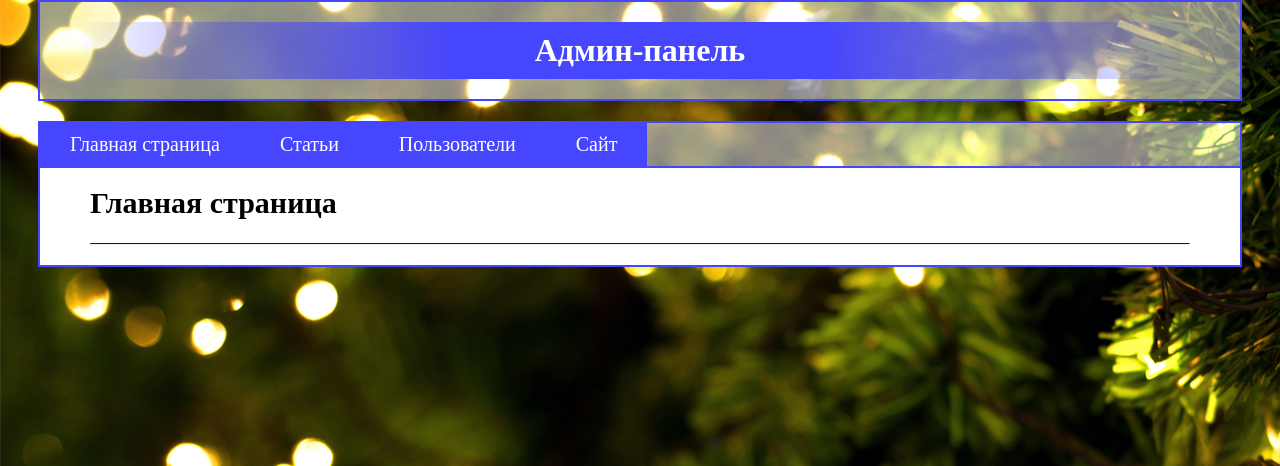
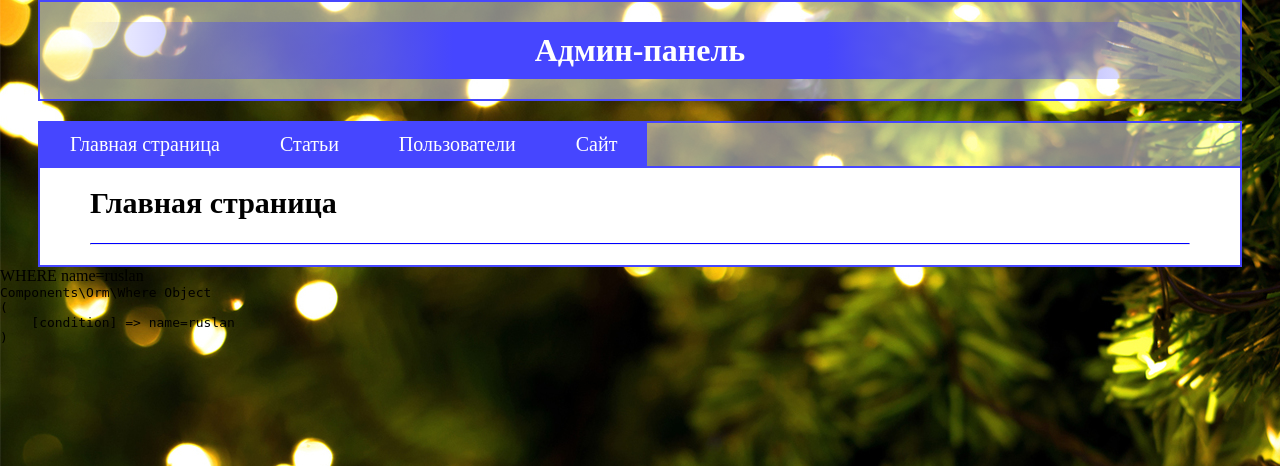
Before and after one commit to RuslanPeka/hillel_test, a PHP site: page /index.php/admin in a window 1280 px wide. Shown: the top 466 px of the page. Run offline with PHP 8.4, Linux system fonts and the light colour scheme.

Commit message:
To be continued...

```diff
--- a/components/Orm/Select.php
+++ b/components/Orm/Select.php
@@ -132,6 +132,7 @@ class Select
         if(!empty($this->order)) $result .= ' ORDER BY ' . $this->order;
         if(!empty($this->limit) && empty($this->offset)) $result .= ' LIMIT ' . $this->limit;
         if(!empty($this->limit) && !empty($this->offset)) $result .= ' LIMIT ' . $this->limit . ' OFFSET ' . $this->offset;
+
         // MyHelp::export($result);
         return $result;
     }
--- a/components/Orm/Where.php
+++ b/components/Orm/Where.php
@@ -17,16 +17,19 @@ class Where
     public function getWhere($type = self::AND_CONDITION)
     {
         $result = '';
+        if(!empty($this->condition)) {
+            $result .= ' WHERE ';
             if(is_array($this->condition)) {
                 foreach($this->condition as $col => $condition) {
                     if(empty($result)) {
-                    $result = $col . '=' . $condition;
+                        $result .= $col . '=' . $condition;
                     } else {
                         $result .= ' ' . $type . ' ' . $col . '=' . $condition;
                     }
                 }
             } else {
-            $result = $this->condition;
+                $result .= $this->condition;
+            }
         }
         return $result;
     }
--- a/index.php
+++ b/index.php
@@ -2,8 +2,14 @@
     // ========== Проект в MVC-формате ==========
     use Core\Router;
     use Core\MyHelp;
+    use Components\Orm\Where;
     require_once "vendor/autoload.php";
 
     $router = new Router();
     $router->run();
+
+    $where = new Where;
+    $where->setWhere('name=ruslan');
+    echo $where->getWhere();
+    MyHelp::export($where);
 ?>
```
Lines whose indentation alone changed are shown as unchanged.
